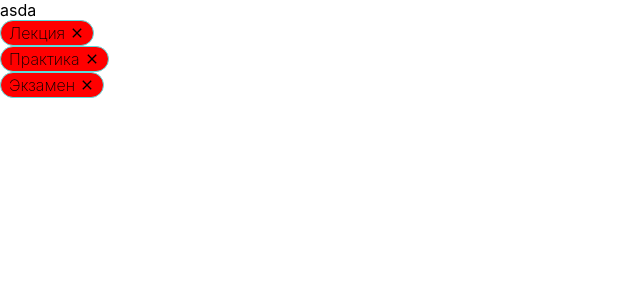
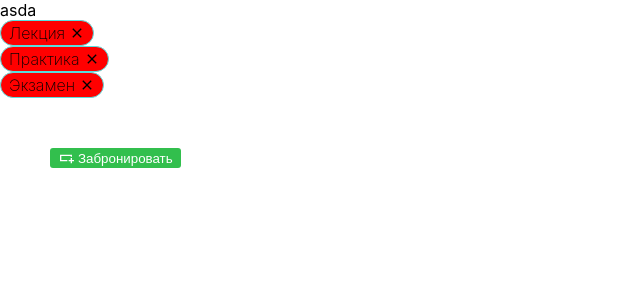
Before and after one commit to hell-lumpen/smart-campus-ts, a React (Create React App) app: page /bookings in a window 1280 px wide. Shown: the top 300 px of the page, without its empty margins (0-640 px from the left). Built offline with nearby package versions, Linux system fonts and the light colour scheme.

Commit message:
первая версия кнопок и добавлена функция для иконки

```diff
--- /dev/null
+++ b/src/elements/ButtonElement.tsx
@@ -0,0 +1,54 @@
+import styled from "styled-components";
+import React, {MouseEventHandler, ReactElement} from "react";
+import style from './ButtonElement.module.css'
+import {IconElement} from "./IconElement";
+
+
+interface ButtonElementData {
+    title: string;
+    color: ColorButton;
+    callback?: () => {}
+};
+
+export enum ColorButton {
+    'BookingButton' = '#32BF4D'
+}
+
+const Button = styled.button`
+  font-weight: 200;
+
+  color: white;
+  //border: 1px solid aqua;
+  border: none;
+
+  width: max-content;
+  padding: 2px 8px;
+  border-radius: 3px;
+  display: flex;
+  flex-direction: row;
+  //width: 500px;
+
+  align-items: center;
+  justify-content: center;
+
+  position: relative;
+  margin-left: 50px;
+  margin-top: 50px;
+
+`;
+
+export const ButtonElement: React.FC<ButtonElementData> = ({title, color, callback}) => {
+
+
+    return (
+        <Button style={{background: color}} onClick={() => {
+            if (callback)
+                callback()
+        }}>
+            <IconElement type={'BookingIcon'}/>
+            {title}
+        </Button>
+    );
+
+
+}
--- /dev/null
+++ b/src/elements/IconElement.module.css
@@ -0,0 +1,13 @@
+.addIcon{
+    height: 16px;
+    width: 16px;
+    margin-right: 4px;
+    fill: white;
+
+}
+
+.closeIcon{
+    height: 16px;
+    width: 16px;
+    margin-left: 4px;
+}
--- /dev/null
+++ b/src/elements/IconElement.tsx
@@ -0,0 +1,31 @@
+import {ReactComponent as AddIcon} from '../svg_icon/add.svg'
+import {ReactComponent as CloseSvg} from '../svg_icon/close.svg'
+import style from './IconElement.module.css';
+import React from "react";
+
+
+
+type iconType = 'BookingIcon' | 'CloseIcon';
+
+interface IconElementData {
+    type : iconType;
+};
+
+export const IconElement: React.FC<IconElementData>  = ({type}) => {
+    let resultIcon;
+    switch(type){
+        case "BookingIcon":
+            resultIcon = <AddIcon className={style.addIcon}/>
+            break;
+        case "CloseIcon":
+            resultIcon = <CloseSvg className={style.closeIcon}/>
+            break;
+    }
+
+
+    return (
+            resultIcon
+
+    );
+
+}
--- a/src/elements/TagElement.module.css
+++ b/src/elements/TagElement.module.css
@@ -12,7 +12,6 @@
     height: 16px;
     width: 16px;
     margin-left: 4px;
-    /*background: green;*/
 }
 
 
--- a/src/elements/TagElement.tsx
+++ b/src/elements/TagElement.tsx
@@ -1,14 +1,17 @@
 import React, {MouseEventHandler, ReactElement} from "react";
 import style from './TagElement.module.css'
 import styled from "styled-components";
-import {ReactComponent as CloseSvg} from '../svg_icon/close.svg'
 import {Simulate} from "react-dom/test-utils";
 import click = Simulate.click;
+import {IconElement} from "./IconElement";
 
 const TagSpan = styled.div`
   font-weight: 200;
   background: #66ffff;
   width: max-content;
+  height: max-content;
+  line-height: 20px;
+  font-size: 16px;
   padding: 2px 8px;
   border: 1px solid #59DEDE;
   border-radius: 15px;
@@ -46,7 +49,7 @@ export const TagElement = (data : {title: string, color: string, callback?: (tag
             >
                 <TagSpan className={style.tag} style={{background: data.color}}>
                     <span className={style.tagTitle}>{data.title}</span>
-                    <CloseSvg className={style.closeIcon}/>
+                    <IconElement type={'CloseIcon'}/>
                 </TagSpan>
             </div>;
     } else {
--- a/src/pages/BookingPage.tsx
+++ b/src/pages/BookingPage.tsx
@@ -1,5 +1,6 @@
 import React, {useEffect, useState} from "react";
 import {TagPanel} from "../blocks/TagPanel";
+import {ButtonElement, ColorButton} from "../elements/ButtonElement";
 
 
 const BookingPage=()=>{
@@ -17,7 +18,7 @@ const BookingPage=()=>{
         <div>
             asda
             <TagPanel tags={tagList} returnTagFunc={deleteTagFromList}/>
-
+            <ButtonElement title='Забронировать' color={ColorButton.BookingButton}/>
         </div>
     );
 }
```
Also changed, not shown: src/elements/ButtonElement.module.css (added), src/svg_icon/add.svg (added).
